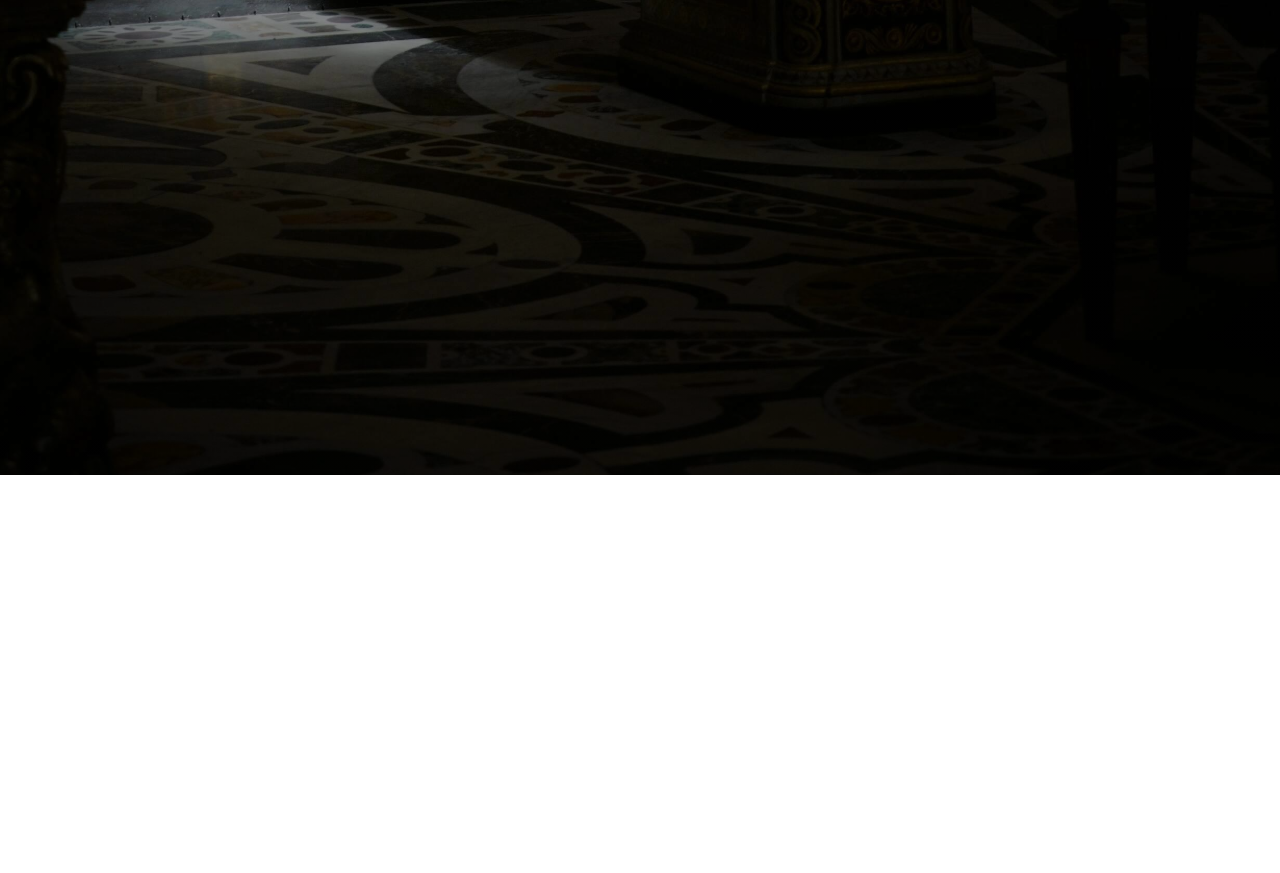
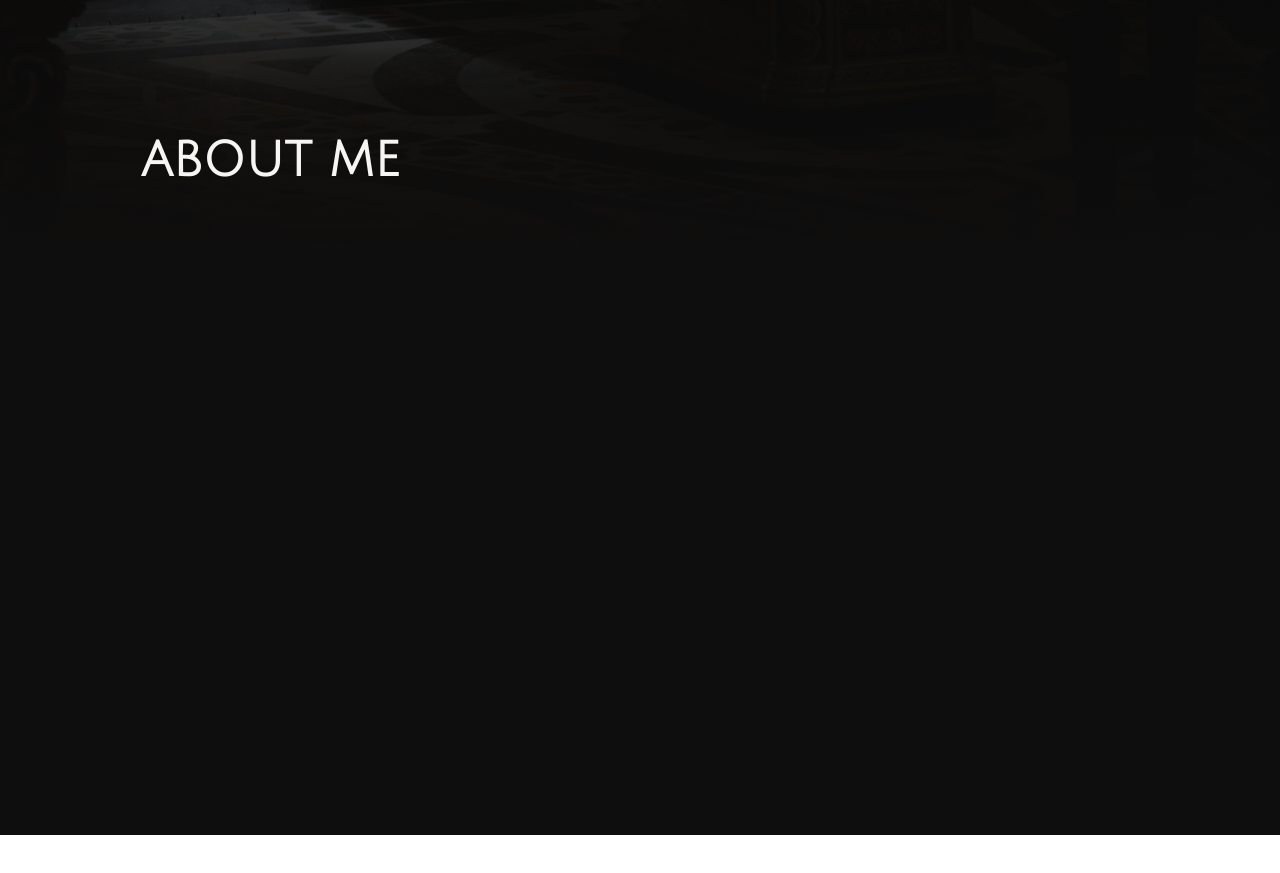
Before and after one commit to Nikita-stud/Portfolio, a plain HTML site: page index.html in a window 1280 px wide. Shown: the part 1525-2398 px from the top of the page. Before the commit the page ends 2000 px from the top, so only its background shows below. Drawn offline with Linux system fonts and the light colour scheme.

Commit message:
about me section

```diff
--- a/css/style.css
+++ b/css/style.css
@@ -19,6 +19,7 @@
 
 :root{
   --white: #F5F6F1;
+  --black: rgba(15, 14, 14);
   --font-titles: "Julius Sans One";
   --font-readable-text: Helvetica, sans-serif, Arial, Helvetica;
   --font-size-tablet-titles: 2.5rem;
@@ -214,18 +215,15 @@
     top: 6%;
     left: 57%;
   }
-
-
-
   /* ----- Carousel -----*/
-  .carousel_container{
+  /* .carousel_container{
     position: absolute;
     top: 650px;
     width: 100%;
     height: 450px;
     background-color: rgba(240, 248, 255, 0.178);
     z-index: 3;
-  }
+  } */
   .carousel_header{
     transition: 1s ease-out;
     color: var(--white);
@@ -252,7 +250,44 @@
     left: 20%;
   } */
 
+
+
+
+    /* ----- About me  -----*/
+    .about-me_container{
+      background-image:
+      linear-gradient(to bottom, rgba(15, 14, 14, 0) 0%,rgba(15, 14, 14, 0.3) 20%, rgba(15, 14, 14, 0.8) 40%, rgba(15, 14, 14, 1) 50%,rgba(15, 14, 14, 1) 60%, rgba(15, 14, 14, 1) 70%, rgba(15, 14, 14, 1) 100%);
+      position: absolute;
+      z-index: 4;
+      width: 100%;
+      height: 1400px;
+      top: 87%;
+    }
+    .about_header{
+      transition: 1s ease-out;
+      color: var(--white);
+      font-size: var(--font-size-tablet-titles);
+      font-family: var(--font-titles);
+      position: absolute;
+      top: 40%;
+      left: 11%;
+    }
+
+
+
+
+
+
+
+
 }
+
+
+
+
+
+
+
 @media (min-width:1200px){
   /* ----- Main Page Pictures -----*/
   .main-img_container{
@@ -301,4 +336,17 @@
     margin-left: 250px;
   }
 
+      /* ----- About me  -----*/
+      .about-me_container{
+        background-image:
+        linear-gradient(to bottom, rgba(15, 14, 14, 0) 0%,rgba(15, 14, 14, 0.1) 20%, rgba(15, 14, 14, 0.7) 40%, rgba(15, 14, 14, 0.8) 50%,rgba(15, 14, 14, 1) 60%, rgba(15, 14, 14, 1) 70%, rgba(15, 14, 14, 1) 100%);
+        top: 120%;
+      }
+      .about_header{
+        transition: 0.7s ease-in;
+        font-size: var(--font-size-desktop-titles);
+        top: 50%;
+        left: 11%;
+      }
+
 }
--- a/index.html
+++ b/index.html
@@ -56,6 +56,11 @@
       </div>
       <h2 class="carousel_header" id="carousel_header">Selected projects</h2>
     </section>
+
+
+    <section class="about-me_container">
+      <h3 class="about_header">ABOUT ME</h3>
+    </section>
   </main>
 
   <footer>
```
